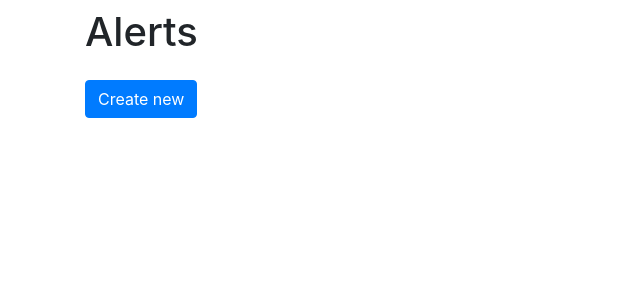
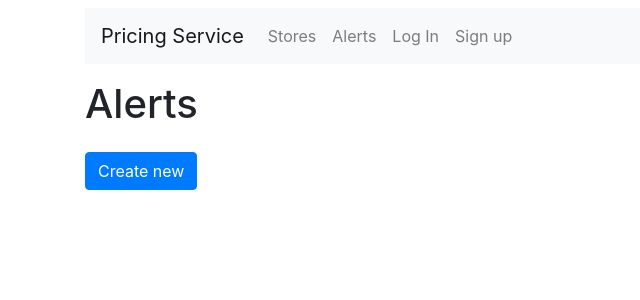
Before and after one commit to apecr/pricing-service, a Flask app: page /alerts/ in a window 1280 px wide. Shown: the top 300 px of the page, without its empty margins (0-640 px from the left). Run offline with Flask 2, Linux system fonts and the light colour scheme; the visitor is signed in with stand-in values (Sample User, id 1); data that the repository does not hold is empty; some libraries are stand-ins or nearby versions.

Commit message:
feat() Lesson 116 Navigation Bar

```diff
--- a/templates/base.html
+++ b/templates/base.html
@@ -10,6 +10,22 @@
 </head>
 <body>
 <div class="container content mt-2">
+    <nav class="navbar navbar-light bg-light mb-3 navbar-expand-lg">
+        <a class="navbar-brand" href="/">Pricing Service</a>
+        <button class="navbar-toggler" type="button" data-toggle="collapse"
+                data-target="#navbarNavAltMarkup" aria-controls="navbarNavAltMarkup"
+        aria-expanded="false" aria-label="Toogle navigation">
+            <span class="navbar-toggler-icon"></span>
+        </button>
+        <div id="navbarNavAltMarkup" class="collapse navbar-collapse">
+            <div class="navbar-nav">
+                <a class="nav-item nav-link" href="{{url_for('stores.index')}}">Stores</a>
+                <a class="nav-item nav-link" href="{{url_for('alerts.show_all_alerts')}}">Alerts</a>
+                <a class="nav-item nav-link" href="{{url_for('users.login_user')}}">Log In</a>
+                <a class="nav-item nav-link" href="{{url_for('users.register_user')}}">Sign up</a>
+            </div>
+        </div>
+    </nav>
     {% with messages = get_flashed_messages(with_categories=true) %}
         {% if messages %}
             {% for category, message in messages %}
@@ -19,9 +35,11 @@
             {% endfor %}
         {% endif%}
     {% endwith %}
+    <div class="mt-3">
     {% block content %}
 
     {% endblock %}
+    </div>
 </div>
 
 <script src="https://code.jquery.com/jquery-3.4.1.slim.min.js"
```
